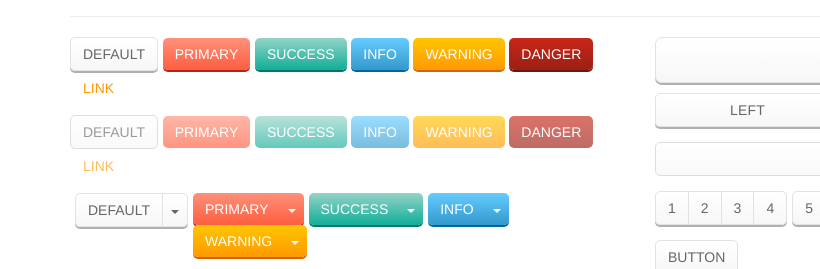
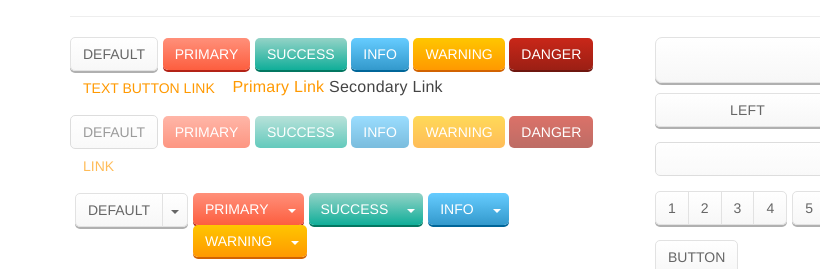
Before and after one commit to NoesisEnergy/NoesisEnergy.github.io, a website: page Bootswatch.html in a window 1280 px wide. Shown: the part 347-616 px from the top of the page, 0-820 px from the left. Drawn offline with Linux system fonts and the light colour scheme; a script that the page names is missing.

Commit message:
no message

```diff
--- a/Bootswatch.html
+++ b/Bootswatch.html
@@ -213,7 +213,9 @@
                 <button type="button" class="btn btn-info">Info</button>
                 <button type="button" class="btn btn-warning">Warning</button>
                 <button type="button" class="btn btn-danger">Danger</button>
-                <button type="button" class="btn btn-link">Link</button>
+                <button type="button" class="btn btn-link">Text Button Link</button>
+                <a class="btn-link">Primary Link</a>
+                <a class="ne-10">Secondary Link</a>
               </p>
             </div>
 
```
